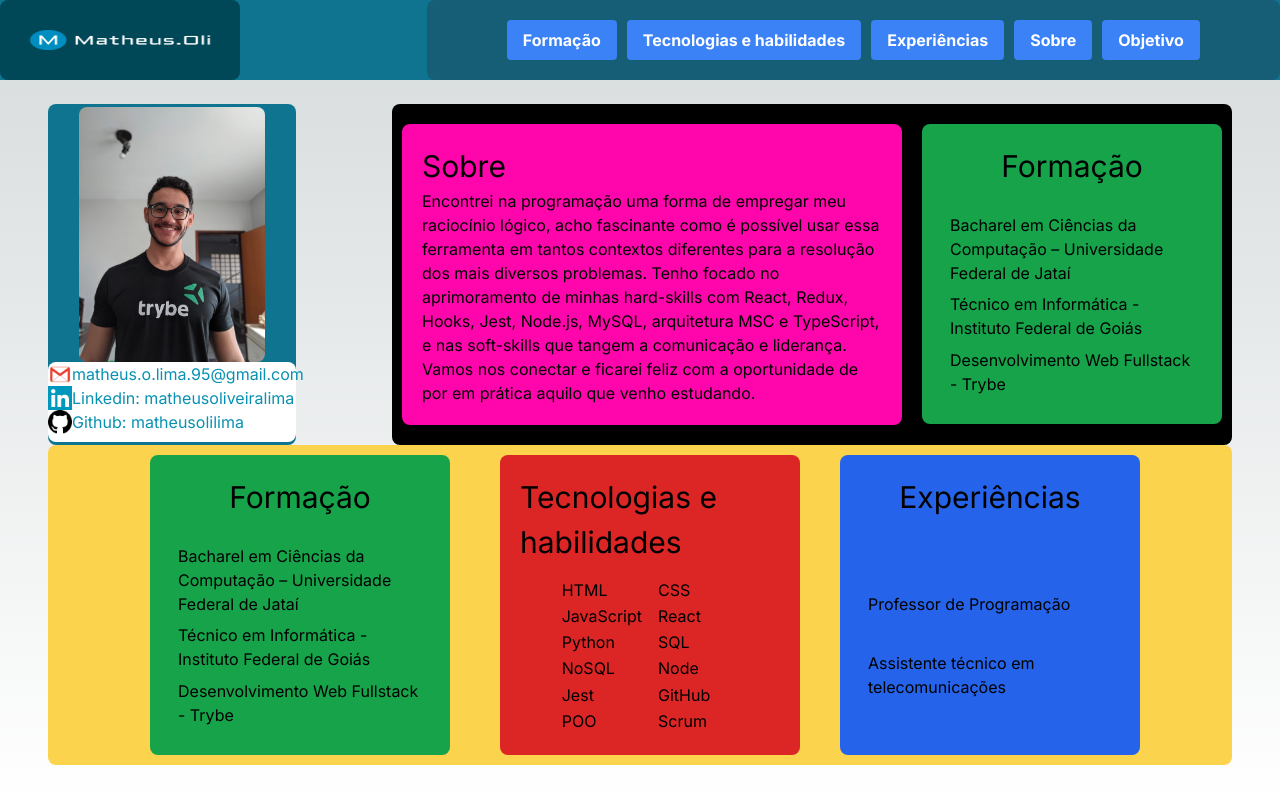
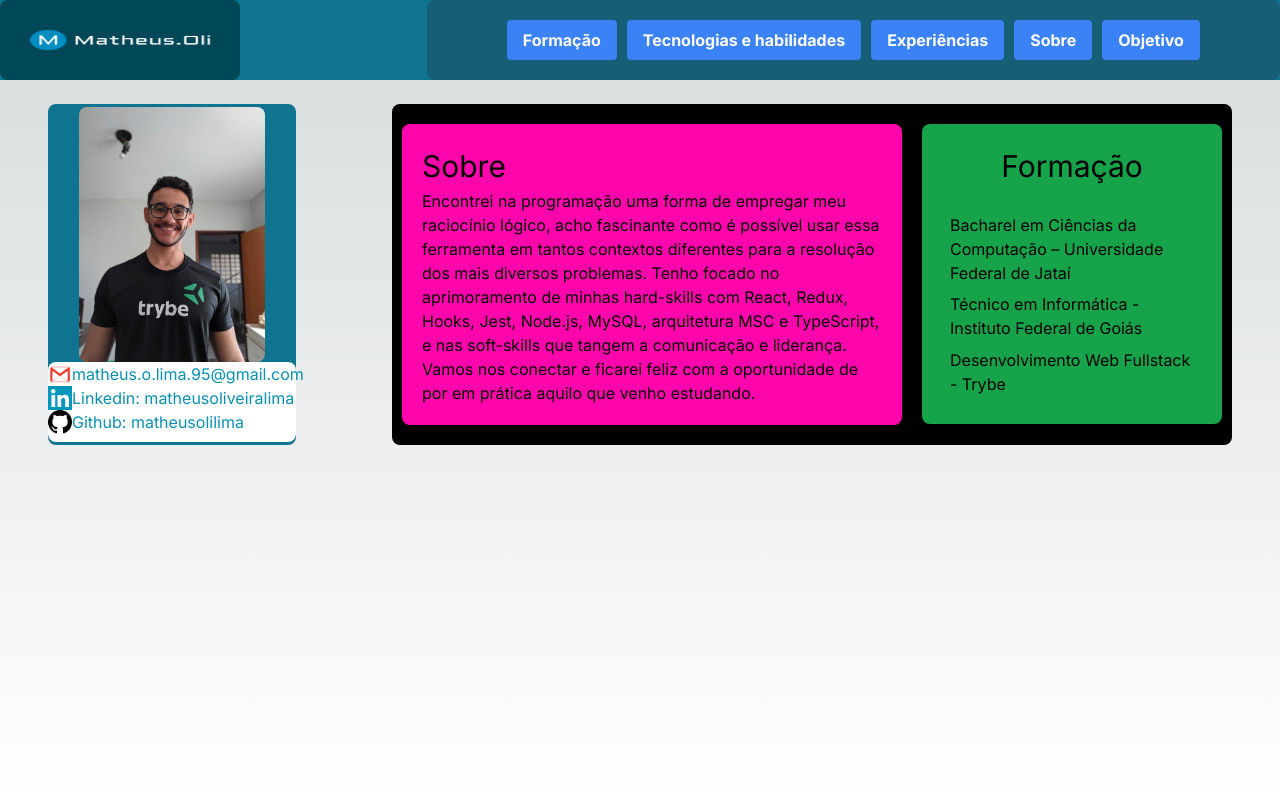
Before and after one commit to matheusolilima/tailwind-page, a Next.js app: page / in a window 1280 px wide. Built offline with nearby package versions, Linux system fonts and the light colour scheme.

Commit message:
alternancia clicando nos elementos

```diff
--- a/src/app/page.js
+++ b/src/app/page.js
@@ -15,12 +15,23 @@ import FrameCard from '@/components/frameCard'
 export default function Home() {
   // posso armazenar componente em variavel pra renderizar quando quero
   // para adicionar cor especifica usa-se bg-[#50d71e]
-  const [ isSobreVisible, setSobreVisible] = React.useState(true);
-  const [ isObjetivoVisible, setObjetivoVisible] = React.useState(false);
+  const [ sobre, setSobre] = React.useState({
+    title: "Sobre",
+    cor: "bg-blue-400",
+    isVisible: true,
+    list:["Encontrei na programação uma forma de empregar meu raciocínio lógico, acho fascinante como é possível usar essa ferramenta em tantos contextos diferentes para a resolução dos mais diversos problemas. Tenho focado no aprimoramento de minhas hard-skills com React, Redux, Hooks, Jest, Node.js, MySQL, arquitetura MSC e TypeScript, e nas soft-skills que tangem a comunicação e liderança. Vamos nos conectar e ficarei feliz com a oportunidade de por em prática aquilo que venho estudando."]
+  });
 
-  const [ isFormacaoVisible, setFormacaoVisible] = React.useState({
+  const [ objetivo, setObjetivo] = React.useState({
+    title: "Objetivo",
+    cor: "bg-blue-400",
+    isVisible: false,
+    list:["Buscar uma oportunidade como desenvolvedor web, onde eu possa empregar minhas habilidades em programação e contribuir de forma criativa para encontrar soluções eficientes para projetos web. Almejo me aprimorar com ajuda da equipe e evoluir minhas habilidades, sempre buscando novas maneiras de contribuir com a equipe."]
+  });
+
+  const [ formacao, setFormacao] = React.useState({
     title: "Formação",
-    classes: "bg-green-600",
+    cor: "bg-green-600",
     isVisible: true,
     list:[
       "Bacharel em Ciências da Computação – Universidade Federal de Jataí",
@@ -29,9 +40,9 @@ export default function Home() {
     ]
   });
 
-  const [ isHabilidadesVisible, setHabilidadesVisible] = React.useState({
-    title: "Tecnologias e habilidades ",
-    classes: "bg-red-600",
+  const [ habilidades, setHabilidades] = React.useState({
+    title: "Tecnologias e habilidades",
+    cor: "bg-red-600",
     isVisible: false,
     list:[
       "HTML","CSS","JavaScript","React",
@@ -40,54 +51,30 @@ export default function Home() {
     ]
   });
 
-  const [ isExperienciasVisible, setExperienciasVisible] = React.useState(false);
-
-  const sobre = {
-    title: "Sobre",
-    classes: "bg-blue-400",
-    list:["Encontrei na programação uma forma de empregar meu raciocínio lógico, acho fascinante como é possível usar essa ferramenta em tantos contextos diferentes para a resolução dos mais diversos problemas. Tenho focado no aprimoramento de minhas hard-skills com React, Redux, Hooks, Jest, Node.js, MySQL, arquitetura MSC e TypeScript, e nas soft-skills que tangem a comunicação e liderança. Vamos nos conectar e ficarei feliz com a oportunidade de por em prática aquilo que venho estudando."]
-  }
-  const objetivo = {
-    title: "Objetivo",
-    classes: "bg-blue-400",
-    list:["Buscar uma oportunidade como desenvolvedor web, onde eu possa empregar minhas habilidades em programação e contribuir de forma criativa para encontrar soluções eficientes para projetos web. Almejo me aprimorar com ajuda da equipe e evoluir minhas habilidades, sempre buscando novas maneiras de contribuir com a equipe."]
-  }
-  const formacao = {
-    title: "Formação",
-    classes: "bg-green-600",
-    list:[
-      "Bacharel em Ciências da Computação – Universidade Federal de Jataí",
-      "Técnico em Informática - Instituto Federal de Goiás",
-      "Desenvolvimento Web Fullstack - Trybe"
-    ]
-  }
-
-  const habilidades = {
-    title: "Tecnologias e habilidades ",
-    classes: "bg-red-600",
-    list:[
-      "HTML","CSS","JavaScript","React",
-      "Python","SQL","NoSQL","Node",
-      "Jest","GitHub","POO","Scrum"
-    ]
-  }
-
-  const experiencias = {
-    title: "Experiências ",
-    classes: "bg-blue-600",
+  const [ experiencias, setExperiencias] = React.useState({
+    title: "Experiências",
+    cor: "bg-blue-600",
+    isVisible: false,
     list:["Professor de Programação","Assistente técnico em telecomunicações"]
-  }
+  });
 
   function toggleSobreObjetivo(){
-    // const id = event.target.id
-    setSobreVisible(!isSobreVisible)
-    setObjetivoVisible(!isObjetivoVisible)
+    setSobre({ ...sobre, isVisible: !sobre.isVisible})
+    setObjetivo({ ...objetivo, isVisible: !objetivo.isVisible})
   }
 
   function toggleForHabExp(){
-    setFormacaoVisible({ isVisible: !(isFormacaoVisible.isVisible) })
-    setHabilidadesVisible({ isVisible: !(isHabilidadesVisible.isVisible) })
-    setExperienciasVisible({ isVisible: !(isExperienciasVisible.isVisible) })
+    const displaying = [
+      formacao.isVisible,
+      habilidades.isVisible,
+      experiencias.isVisible
+    ]
+
+    const aux = habilidades.isVisible
+    setFormacao({ ...formacao, isVisible: displaying[2]})
+    setHabilidades({ ...habilidades, isVisible: displaying[0]})
+    setExperiencias({ ...experiencias, isVisible: aux})
+
   }
 
   return (
@@ -101,16 +88,14 @@ export default function Home() {
 
         <Image src={ Logo } alt="logo" className="flex h-[80px] w-[240px] rounded-lg"/>
 
-        {/* ContatoCard() */}
         {MenuButtons([formacao,habilidades,experiencias,sobre,objetivo])}
+        {/* <MenuButtons />
+        <MenuButtons /> */}
       </div>
-      {/* MenuButtons([formacao,habilidades,experiencias,sobre,objetivo]) */}
 
       <div className="flex flex-row">
 
-        {/* <Image src={ Profile } alt="profile-picture" className="h-1/5 w-1/5 rounded-lg mx-12"/> */}
-
-        {FrameCard()}
+        <FrameCard />
 
 
         <div className={`flex flex-row rounded-lg bg-black mx-12 w-2/3`}>
@@ -118,7 +103,7 @@ export default function Home() {
           <div
             id="sobre"
             onClick={toggleSobreObjetivo}
-            className={`${isSobreVisible? "": "hidden"} sobre-objetivo rounded-lg mx-[10px]`}
+            className={`${sobre.isVisible? "": "hidden"} sobre-objetivo rounded-lg mx-[10px]`}
             >
               <h2>Sobre</h2>
               <p className="text-left text-base break-normal">
@@ -133,7 +118,7 @@ export default function Home() {
           <div
             id="objetivo"
             onClick={toggleSobreObjetivo}
-            className={`${isObjetivoVisible? "": "hidden"} sobre-objetivo rounded-lg mx-[10px]`}
+            className={`${objetivo.isVisible? "": "hidden"} sobre-objetivo rounded-lg mx-[10px]`}
             >
               <h2>
                 Objetivo Profissional
@@ -147,17 +132,23 @@ export default function Home() {
               </p>
           </div>
 
-          {InfoCard(isFormacaoVisible)}
-          {/* InfoCard(isHabilidadesVisible) */}
+          {/* <InfoCard infos={sobre} toggler={toggleSobreObjetivo}/> */}
+          {/* <InfoCard infos={objetivo} toggler={toggleSobreObjetivo}/> */}
+          {/* funciona mas o tamanho fica ruim*/}
+
+          <InfoCard infos={formacao} toggler={toggleForHabExp}/>
+          <InfoCard infos={habilidades} toggler={toggleForHabExp}/>
+          <InfoCard infos={experiencias} toggler={toggleForHabExp}/>
+
         </div>
       </div>
-      <div className="flex flex-row rounded-lg bg-amber-300 justify-center items-center h-[320px] mx-12 space-x-10">
+      {/* <div className="flex flex-row rounded-lg bg-amber-300 justify-center items-center h-[320px] mx-12 space-x-10">
 
         {InfoCard(formacao)}
         {InfoCard(habilidades)}
         {InfoCard(experiencias)}
 
-      </div>
+      </div> */}
 
     </main>
   )
--- a/src/components/infoCard.js
+++ b/src/components/infoCard.js
@@ -1,19 +1,14 @@
-export default function InfoCard(infos) {
-  const localInfo = {
-    cols:""
-  }
+export default function InfoCard({ infos, toggler }) {
 
-  // localInfo.cols = `grid-cols-${(infos.list.length / 4)}`
-
-  if (infos.list.length > 3) localInfo.cols = "grid-cols-2"
-  const toggler = `${infos.isVisible? "": "hidden"}`
   return (
-    <div className={`flex justify-evenly flex-wrap rounded-lg p-[20px] w-[300px] h-[300px] ${ infos.classes } my-[20px] mx-[10px]`}>
+    <div
+      onClick={ toggler }
+      className={`${infos.isVisible? "": "hidden"} flex justify-evenly flex-wrap rounded-lg p-[20px] w-[300px] h-[300px] ${ infos.cor } my-[20px] mx-[10px]`}>
       <h2>{infos.title}</h2>
 
-      <div className={`flex grid ${ localInfo.cols } justify-evenly flex-wrap`}>
+      <div className={`flex grid ${ infos.list.length > 3? "grid-cols-2": ""} justify-evenly flex-wrap`}>
 
-        {infos.list.map((item) => (
+        {infos.list && infos.list.map((item) => (
           <div key={item} className="rounded-lg mx-2">{ item }</div>
         ))}
         {/*coloquei margin horizontal pra quando tiver coluna espaçar */}
```
